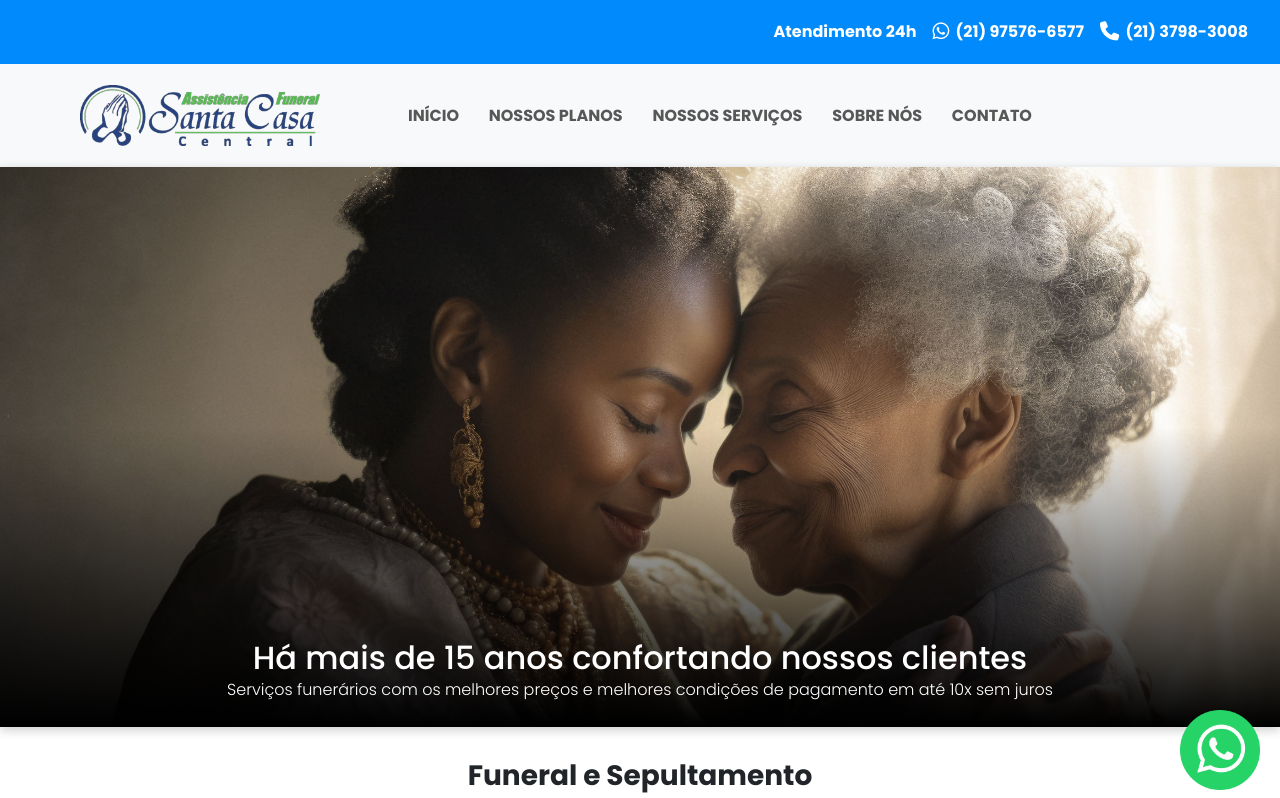
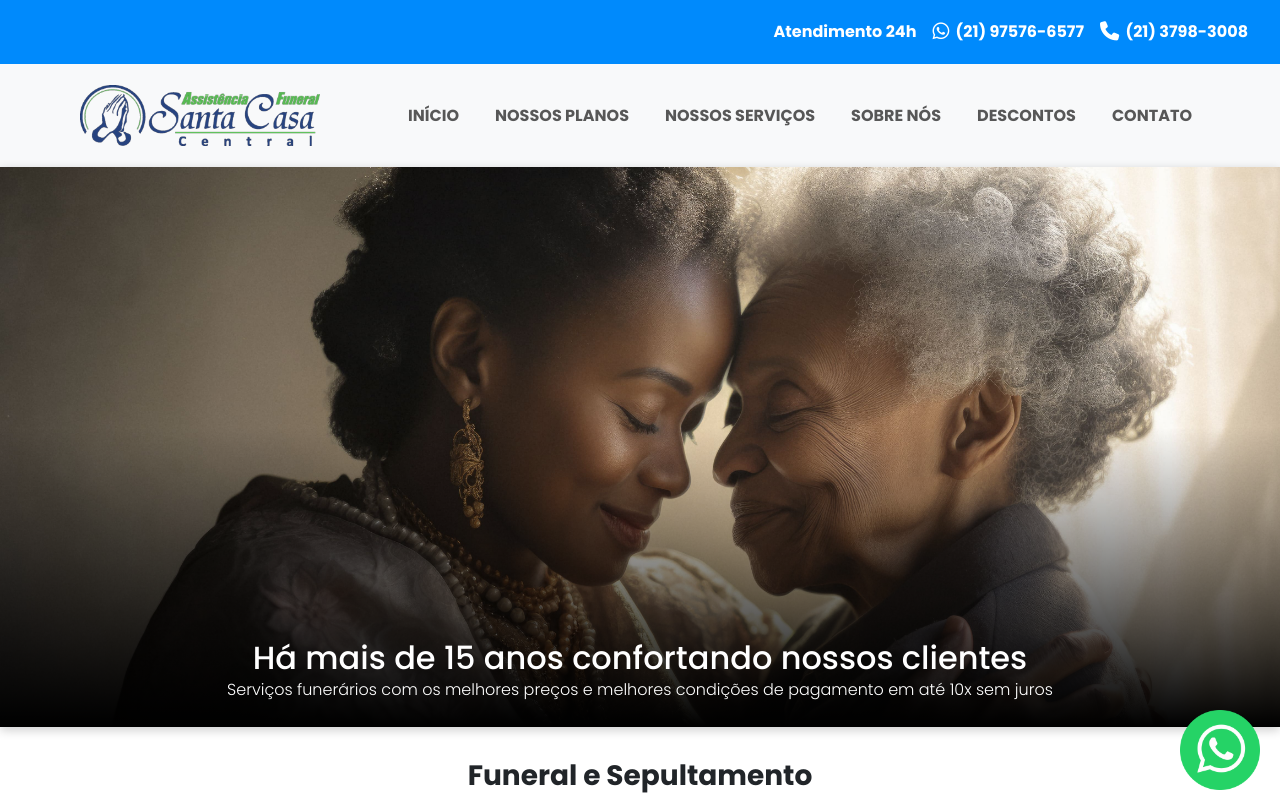
Before and after one commit to marceloaaguilar/santacasacentral, a plain HTML site: page index.html in a window 1280 px wide. Shown: the top 798 px of the page. Drawn offline with nearby package versions, Linux system fonts and the light colour scheme.

Commit message:
Navbar fix

```diff
--- a/index.html
+++ b/index.html
@@ -67,6 +67,9 @@
               </li>
               <li class="nav-item">
                 <a class="nav-link" href="#aboutUsSection">SOBRE NÓS</a>
+              </li>
+              <li class="nav-item">
+                <a class="nav-link" href="#descontosSection">DESCONTOS</a>
               </li>
               <li class="nav-item">
                 <a class="nav-link" href="#contatoSection">CONTATO</a>
--- a/style.css
+++ b/style.css
@@ -54,7 +54,7 @@
 #navbarLinks{
     font-size: 1rem;
     font-weight: 700;
-    width: 80%;
+    width: 100%;
     justify-content: space-between;
 }
 
```
Also changed, not shown: obrigado.html (+3 -0 lines).
